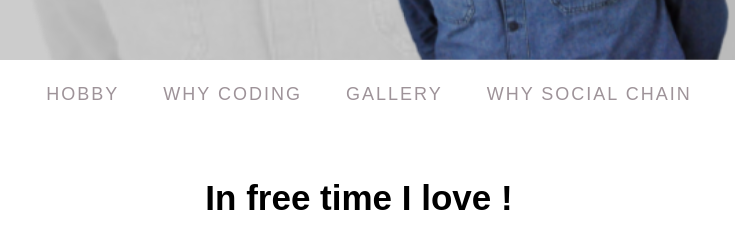
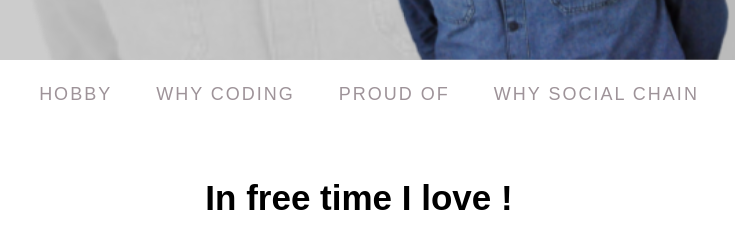
Before and after one commit to PawelDabrowa/About-me, a plain HTML site: page index.html in a window 1280 px wide. Shown: the part 740-980 px from the top of the page, 281-1016 px from the left. Drawn offline with nearby package versions, Linux system fonts and the light colour scheme; a web font is replaced by a local one.

Commit message:
inital commit

```diff
--- a/index.html
+++ b/index.html
@@ -33,7 +33,7 @@
         <ul>
             <li><a class="Hobby" href="#">Hobby</a></li>
             <li><a class="Hobby" href="#">Why Coding</a></li>
-            <li><a class="gallery" href="#">Gallery</a></li>
+            <li><a class="gallery" href="#">Proud of</a></li>
             <li><a class="blog" href="#">Why Social Chain</a></li>
         </ul>
     </nav>
```
